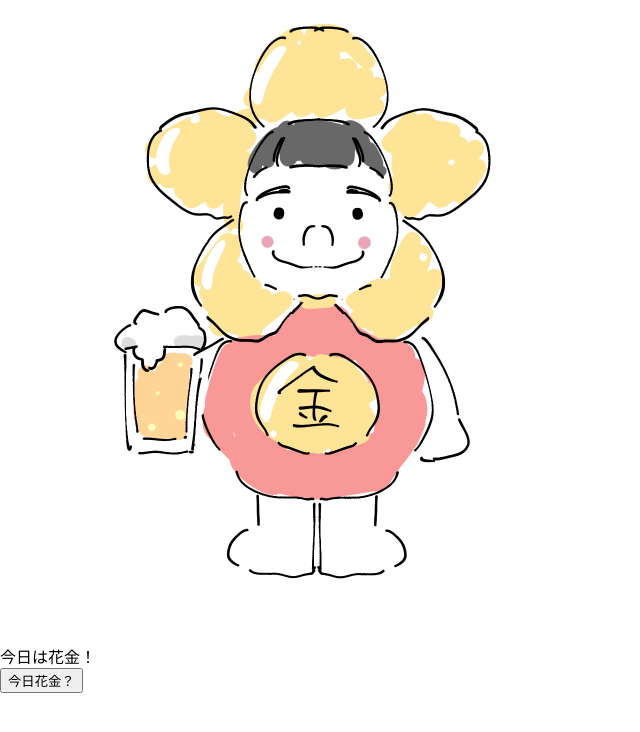
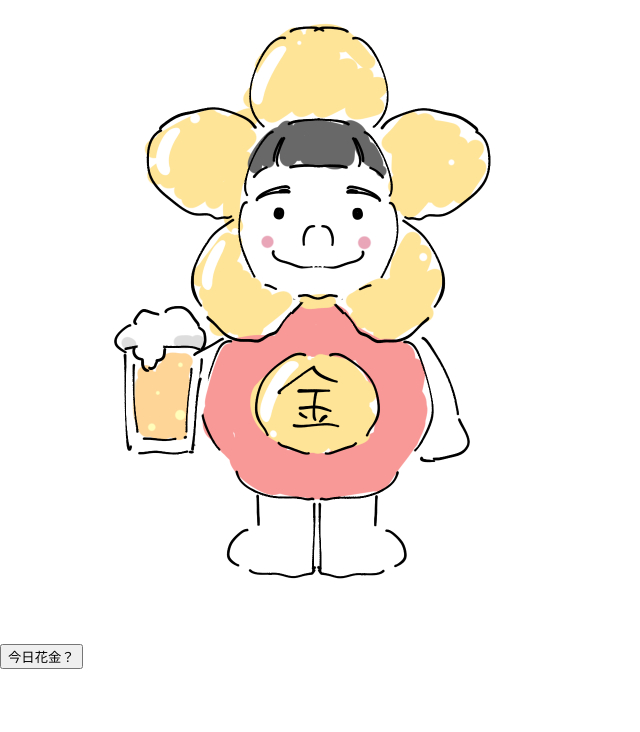
Before and after one commit to chaspy/hanakintaro-web, a React (Create React App) app: page / in a window 1280 px wide. Shown: the top 732 px of the page, without its empty margins (0-640 px from the left). Built offline with nearby package versions, Linux system fonts and the light colour scheme.

Commit message:
Ask Today is hanakin statically

```diff
--- a/src/Hanakintaro.tsx
+++ b/src/Hanakintaro.tsx
@@ -12,7 +12,6 @@ function Hanakintaro() {
     <div>
       <img src={logo} alt="hanakintaro logo"></img>
       <Response />
-      <button onClick={handleClick}>今日花金？</button>
     </div>
   )
 }
--- a/src/Response.tsx
+++ b/src/Response.tsx
@@ -1,5 +1,17 @@
+import React, { useState } from 'react'
+
 function Response() {
-  return <div>今日は花金！</div>
+  const [clicked, setClicked] = useState(false)
+
+  if (clicked) {
+    return <p>今日は花金！</p>
+  } else {
+    return (
+      <div>
+        <button onClick={() => setClicked(true)}>今日花金？</button>
+      </div>
+    )
+  }
 }
 
 export default Response
```
